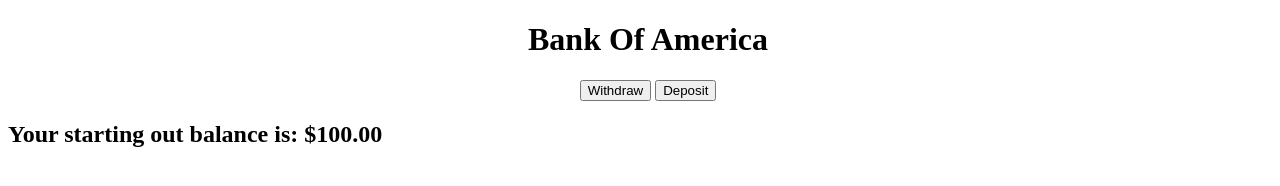
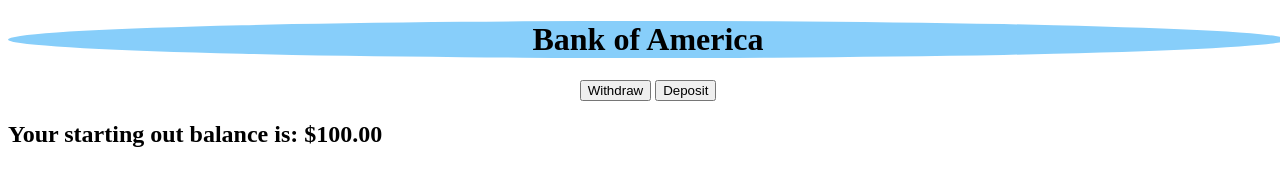
Before and after one commit to nirnash/Banks, a plain HTML site: page index.html in a window 1280 px wide. Drawn offline with Linux system fonts and the light colour scheme.

Commit message:
second commit

```diff
--- a/index.html
+++ b/index.html
@@ -9,7 +9,7 @@
 </head>
 
 <body>
-  <h1>Bank Of America</h1>
+  <h1>Bank of America</h1>
   <div></div>
   <div id="buttons">
     <button id="withdraw">Withdraw</button>
@@ -21,7 +21,6 @@
   <h2 id="question"></h2>
   <h2 id="endBalance"></h2>
   <script src="script.js"></script>
-  <script src="https://replit.com/public/js/replit-badge.js" theme="blue" defer></script>
 </body>
 
 </html>
--- a/style.css
+++ b/style.css
@@ -4,9 +4,11 @@
 }
 
 h1 {
-  text-align: center
+  text-align: center;
+  background-color: lightskyblue;
+  border-radius: 50%;
 }
 
 #buttons {
-  text-align: center
+  text-align: center;
 }
```
